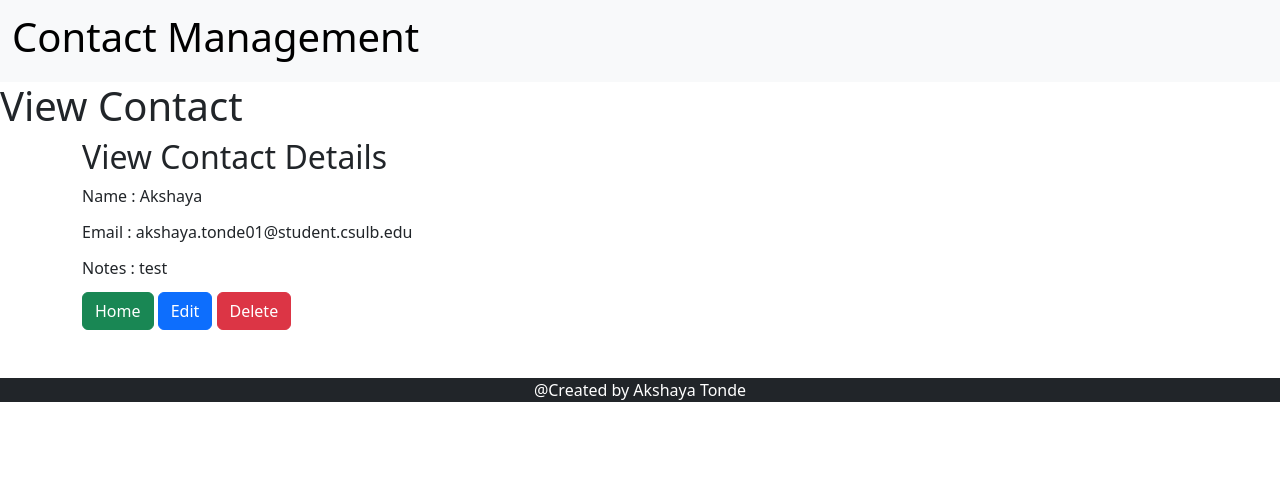
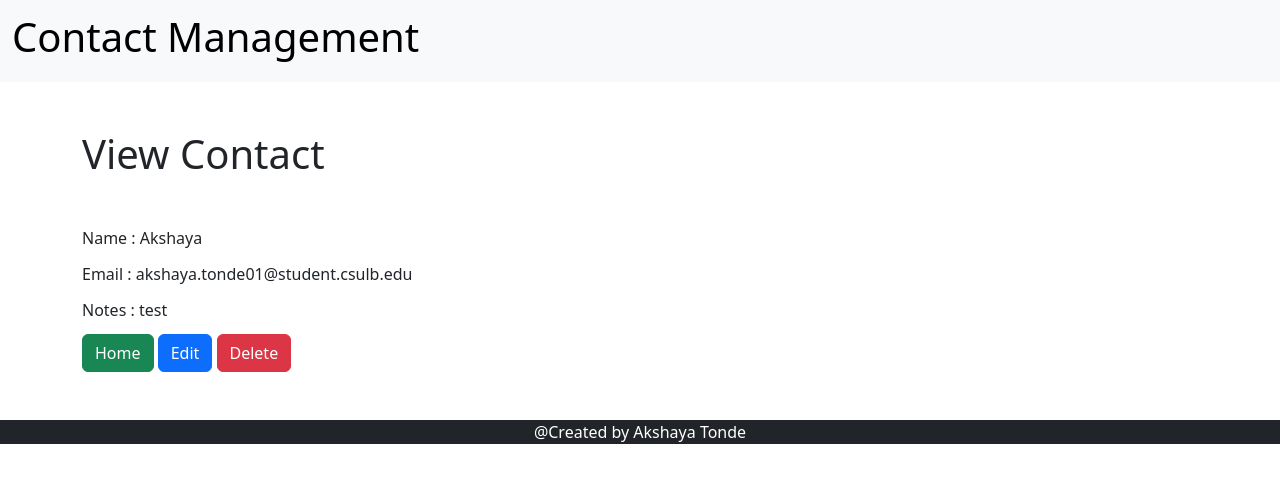
Before and after one commit to AkshayaTonde/akshaya_tonde, a Django app: page /viewContact/2/ in a window 1280 px wide. Shown: the top 483 px of the page. Run offline with Django 4.2, Linux system fonts and the light colour scheme; data comes from the database, SQL or seed files in the repository; some libraries are stand-ins or nearby versions.

Commit message:
view contact ui

```diff
--- a/akshaya_tonde/contact_management/templates/viewContact.html
+++ b/akshaya_tonde/contact_management/templates/viewContact.html
@@ -1,13 +1,13 @@
 <!DOCTYPE html>
 {% extends "base.html"%}
 {% block start %}
-    <div>
+    <div class="container mt-5 ">
         <h1>{{page}}</h1>
     </div>
-    <div class="container">
+    <div class="container mt-5 ">
     <form method="post" enctype="multipart/form-data">
         {% csrf_token %}
-        <h2>View Contact Details </h2>
+
         <div class="mb-1">
             <label for="exampleFormControlTextarea1" class="form-label" >Name : {{contactsInfo.name}} </label>
         </div>
```
